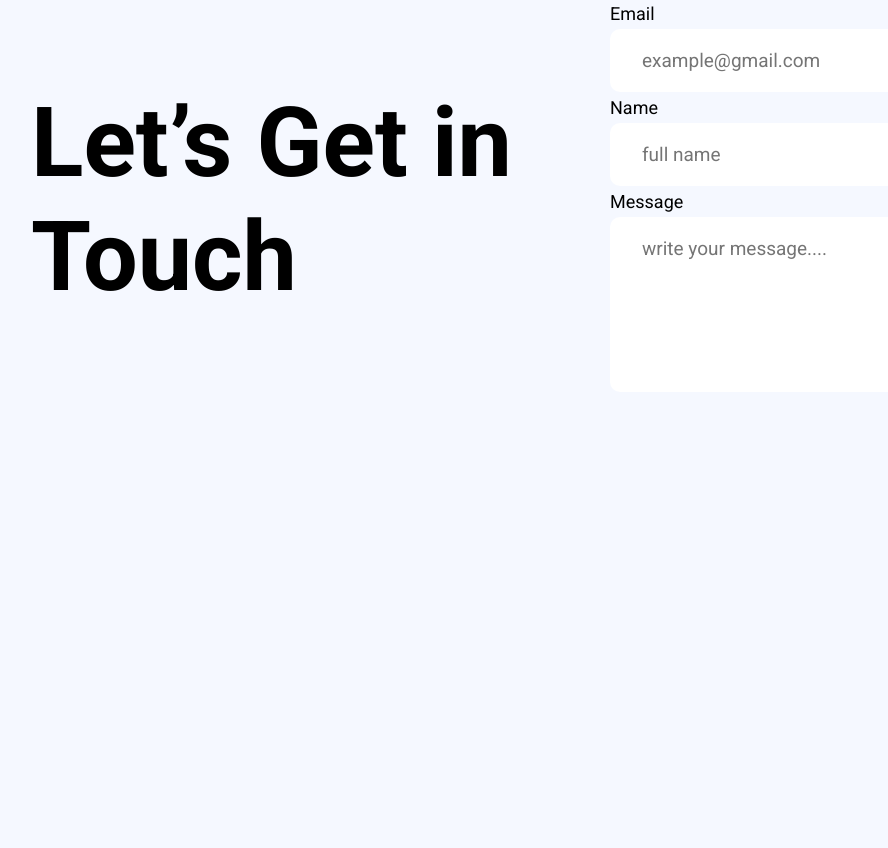
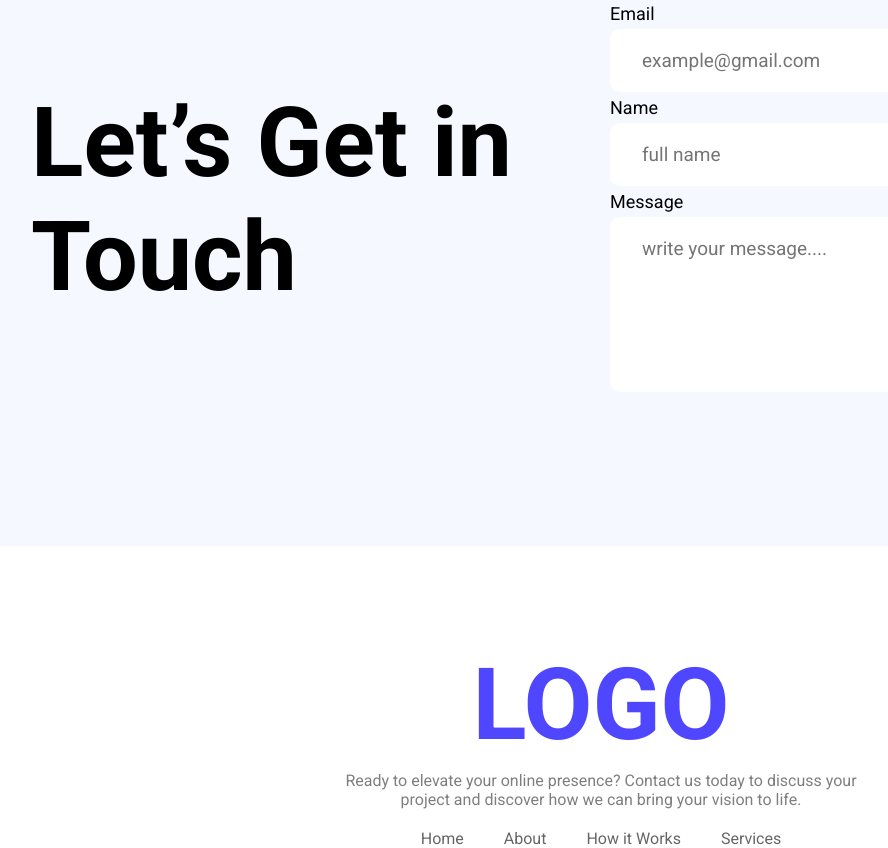
Before and after one commit to hasanbbbbbbbb/assignment-01, a plain HTML site: page index.html in a window 1280 px wide. Shown: the part 3196-4044 px from the top of the page, without its empty margins (39-927 px from the left). Before the commit the page ends 3592 px from the top, so only its background shows below. Drawn offline with Linux system fonts and the light colour scheme.

Commit message:
footer done

```diff
--- a/index.html
+++ b/index.html
@@ -162,5 +162,15 @@
       </div>
     </section>
   </main>
+  <footer>
+    <h1>LOGO</h1>
+    <p>Ready to elevate your online presence? Contact us today to discuss your project and discover how we can bring your vision to life.</p>
+    <ul>
+      <li><a href="javascript:voit0">Home</a></li>
+      <li><a href="javascript:voit0">About</a></li>
+      <li><a href="javascript:voit0">How it Works</a></li>
+      <li><a href="javascript:voit0">Services</a></li>
+    </ul>
+  </footer>
 </body>
 </html>
```
